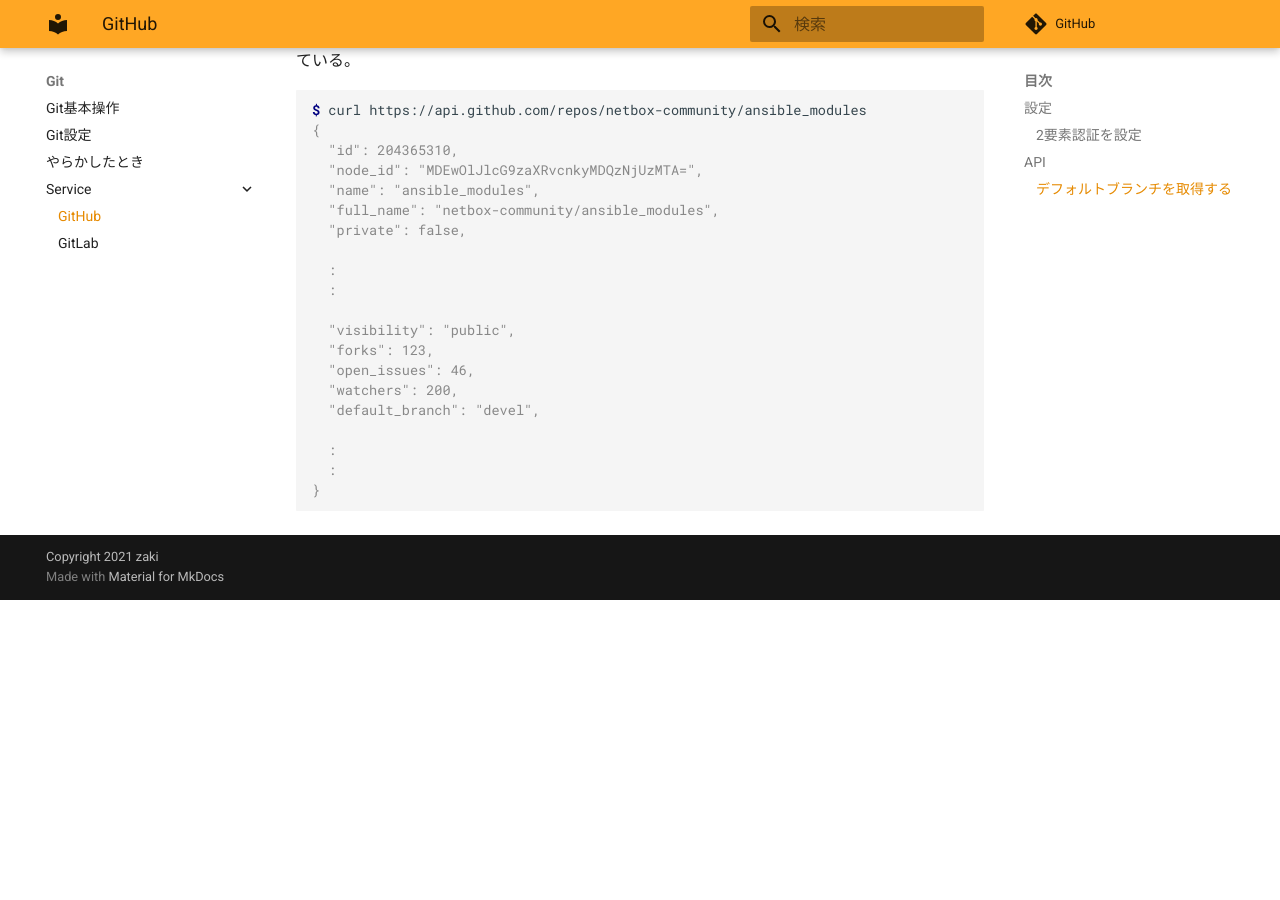
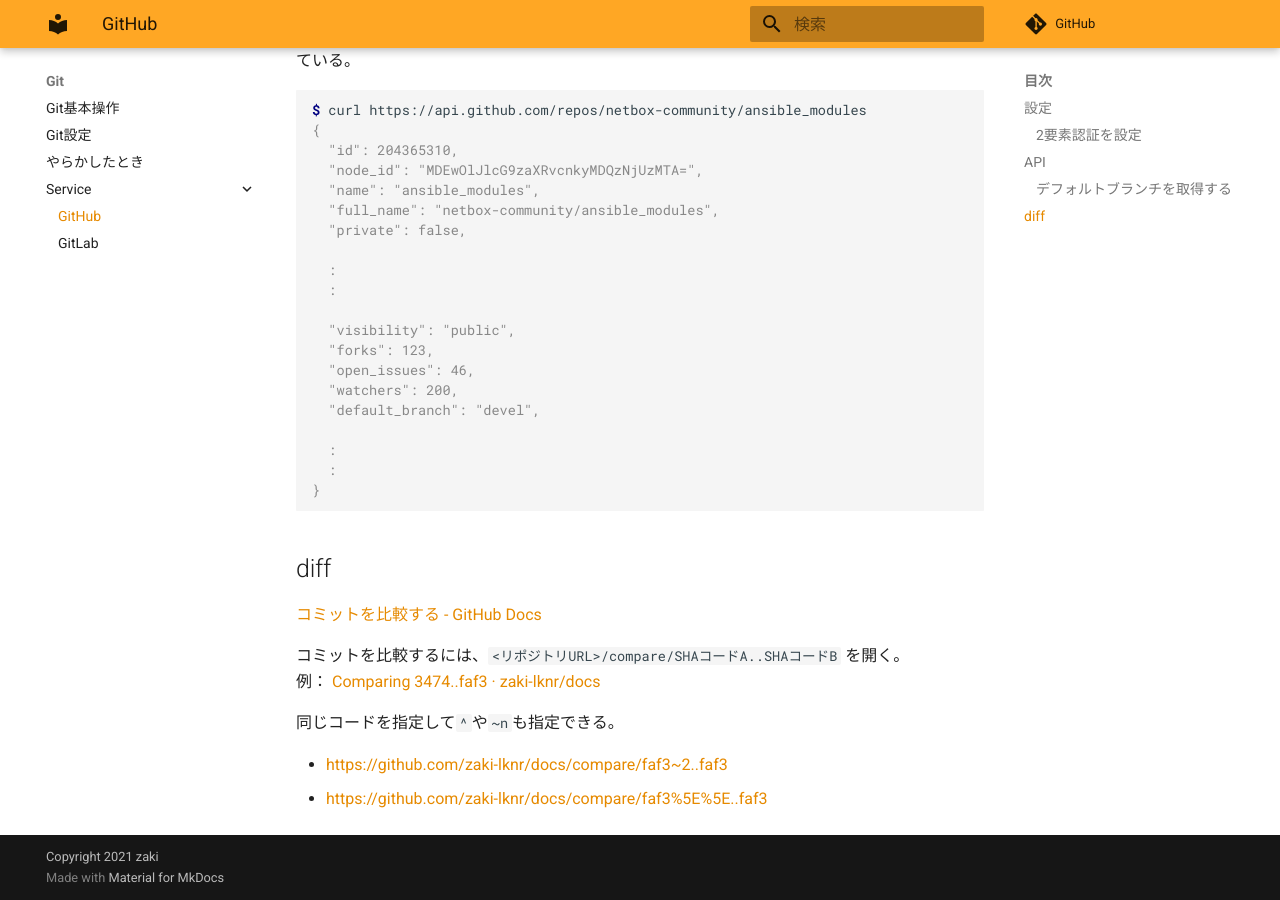
Before and after one commit to zaki-lknr/docs, an MkDocs documentation site: the page built from docs/Git/service/github.md, in a window 1280 px wide and 900 px high, scrolled down 516 px. Built offline with MkDocs 1.6.1 and Material for MkDocs 9.7.7, drawn with Linux system fonts in a browser that asks for light colours; comment, search, counter and statistics services are not loaded; before the commit the page ends 1116 px from its top, so only the background shows below that.

Commit message:
add: git/service/github: コミットの比較

````diff
--- a/docs/Git/service/github.md
+++ b/docs/Git/service/github.md
@@ -35,3 +35,15 @@ $ curl https://api.github.com/repos/netbox-community/ansible_modules
   :
 }
 ```
+
+## diff
+
+[コミットを比較する - GitHub Docs](https://docs.github.com/ja/pull-requests/committing-changes-to-your-project/viewing-and-comparing-commits/comparing-commits)
+
+コミットを比較するには、`<リポジトリURL>/compare/SHAコードA..SHAコードB` を開く。
+例： [Comparing 3474..faf3 · zaki-lknr/docs](https://github.com/zaki-lknr/docs/compare/3474..faf3)
+
+同じコードを指定して`^`や`~n`も指定できる。
+
+- <https://github.com/zaki-lknr/docs/compare/faf3~2..faf3>
+- <https://github.com/zaki-lknr/docs/compare/faf3%5E%5E..faf3>
````
